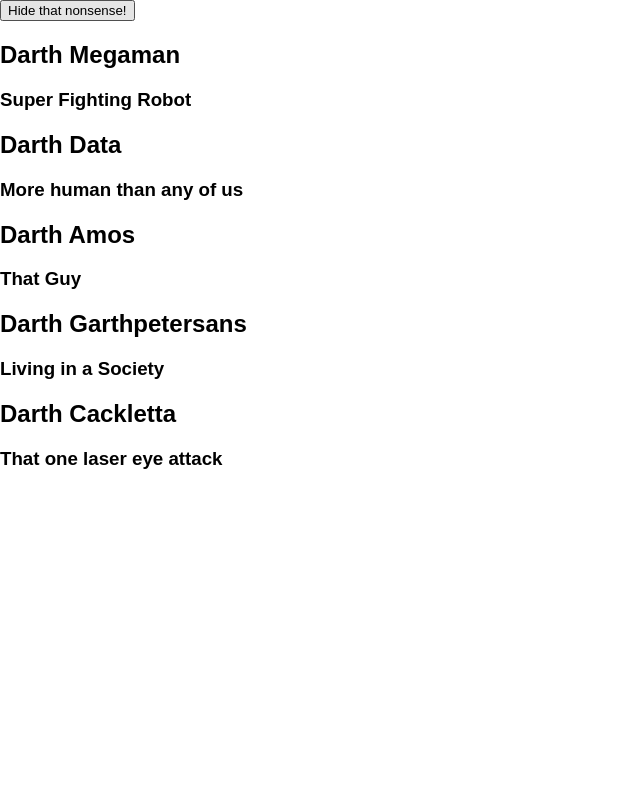
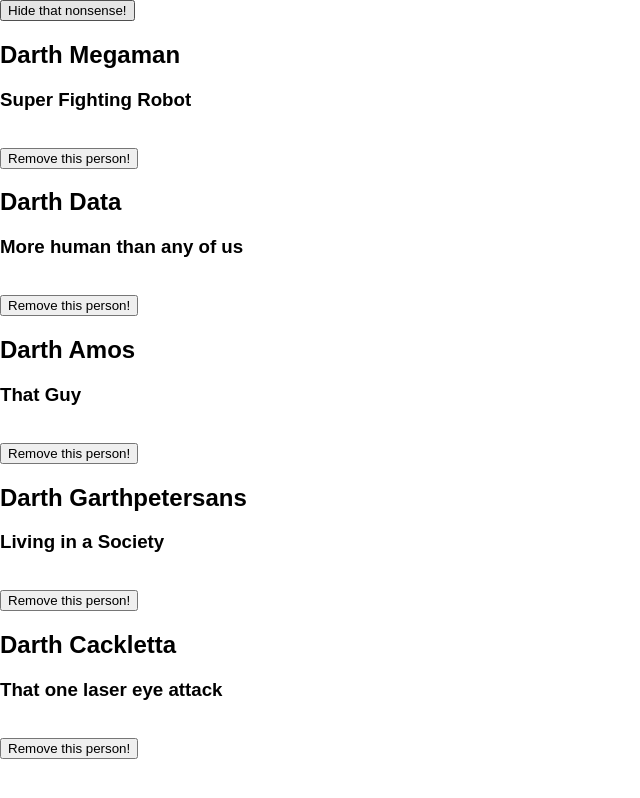
Before and after one commit to jltyler/ReactPractice, a React app: page / in a window 1280 px wide. Shown: the whole page, without its empty margins (0-640 px from the left). Built offline with nearby package versions, Linux system fonts and the light colour scheme.

Commit message:
Added ComponentWillUnmount log hook with delete button

```diff
--- a/src/Person/People.js
+++ b/src/Person/People.js
@@ -32,13 +32,28 @@
         });
     }
 
+    removePerson = (index, e) => {
+        const peopleCopy = [...this.state.people]
+        // console.log('removePerson(', index, ')')
+        // console.log('before:')
+        // peopleCopy.forEach(p => console.log(p.name, p.title))
+        peopleCopy.splice(index, 1)
+        // console.log('after:')
+        // peopleCopy.forEach(p => console.log(p.name, p.title))
+
+
+        this.setState({
+            people: peopleCopy,
+        })
+    }
+
     render() {
         console.log('People.render()');
         return (
             <div className="people">
             <ToggleButton clickHandler={this.toggleShowPeople} text={['Hide that nonsense!', 'Show me the money!']} status={this.state.showPeople} />
             { (this.state.showPeople ? this.state.people.map((p, i) => (
-                <Person name={p.name} title={p.title} key={'people'+i} />
+                <Person name={p.name} title={p.title} key={'person'+i} deleteHandler={this.removePerson.bind(this, i)} />
             )) : '')}
             </div>
         );
--- a/src/Person/Person.js
+++ b/src/Person/Person.js
@@ -20,6 +20,8 @@
                 <h3 className="title">{this.props.title}</h3>
                 {this.props.children && <p>{this.props.children}</p>}
                 {this.props.textChange && <input type="text" onChange={this.props.textChange} value={this.props.name} />}
+                <br />
+                {this.props.deleteHandler && <button onClick={this.props.deleteHandler}>Remove this person!</button>}
             </div>
         );
 
@@ -28,6 +30,11 @@
     componentDidMount() {
         console.log('Person.componentDidMount()');
     }
+
+    componentWillUnmount() {
+        console.log('Person.componentWillUnmount()');
+
+    }
 }
 
 export default Person;
```
